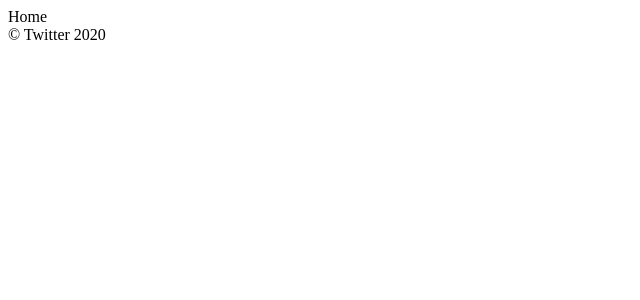
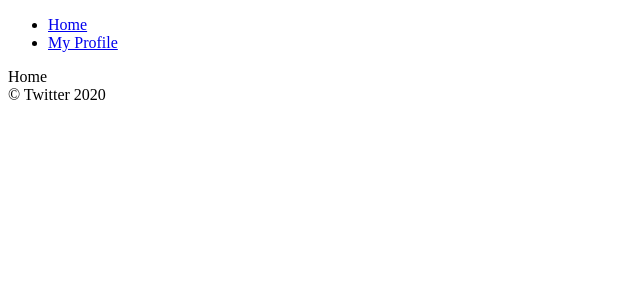
Before and after one commit to wkddngus5/clone-twitter, a React (Create React App) app: page /#/ in a window 1280 px wide. Shown: the top 300 px of the page, without its empty margins (0-640 px from the left). Built offline with nearby package versions, Linux system fonts and the light colour scheme; no server answers; sample sign-in values are in the browser's storage.

Commit message:
feat: logout

```diff
--- /dev/null
+++ b/src/components/Navigation.js
@@ -0,0 +1,16 @@
+import React from 'react';
+import {Link} from 'react-router-dom';
+
+const Navigation = () => (
+	<nav>
+		<ul>
+			<li>
+				<Link to="/">Home</Link>
+			</li>
+			<li>
+				<Link to="/profile">My Profile</Link>
+			</li>
+		</ul>
+	</nav>
+);
+export default Navigation;
--- a/src/components/Router.js
+++ b/src/components/Router.js
@@ -1,22 +1,32 @@
 import React from 'react';
-import {HashRouter as Router, Route, Switch} from 'react-router-dom';
+import {HashRouter as Router, Redirect, Route, Switch} from 'react-router-dom';
+import Profile from 'routes/Profile';
 import Auth from '../routes/Auth';
 import Home from '../routes/Home';
+import Navigation from './Navigation';
 
 const AppRouter = ({isLoggedIn}) => {
 	return (
 		<Router>
+			{isLoggedIn && <Navigation /> }
 			<Switch>
 				{isLoggedIn ? (
 					<>
 						<Route exact path="/">
 							<Home />
 						</Route>
+						<Route exact path="/profile">
+							<Profile />
+						</Route>
+						<Redirect from="*" to="/" />
 					</>
 				) : (
-					<Route exact path="/">
-						<Auth />
-					</Route>
+					<>
+						<Route exact path="/">
+							<Auth />
+						</Route>
+						<Redirect from="*" to="/" />
+					</>
 				)}
 			</Switch>
 		</Router>
--- a/src/routes/Profile.js
+++ b/src/routes/Profile.js
@@ -1,3 +1,11 @@
+import { authService } from 'fbase';
 import React from 'react';
 
-export default () => <span>Profile</span>;
+export default () => {
+	const onLogOutClick = () => authService.signOut();
+	return (
+		<>
+			<button onClick={onLogOutClick}>Log Out</button>
+		</>
+	)
+};
```
